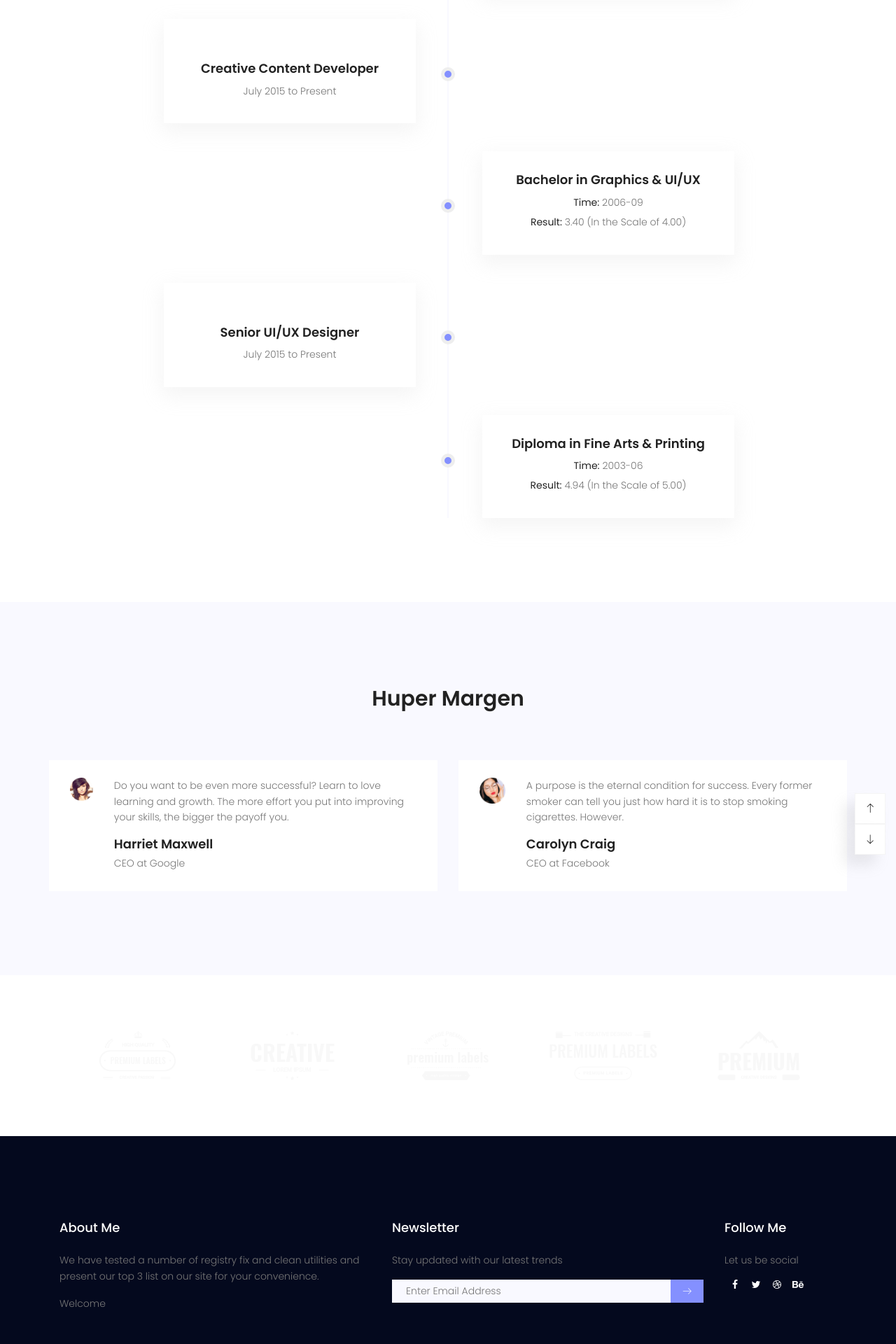
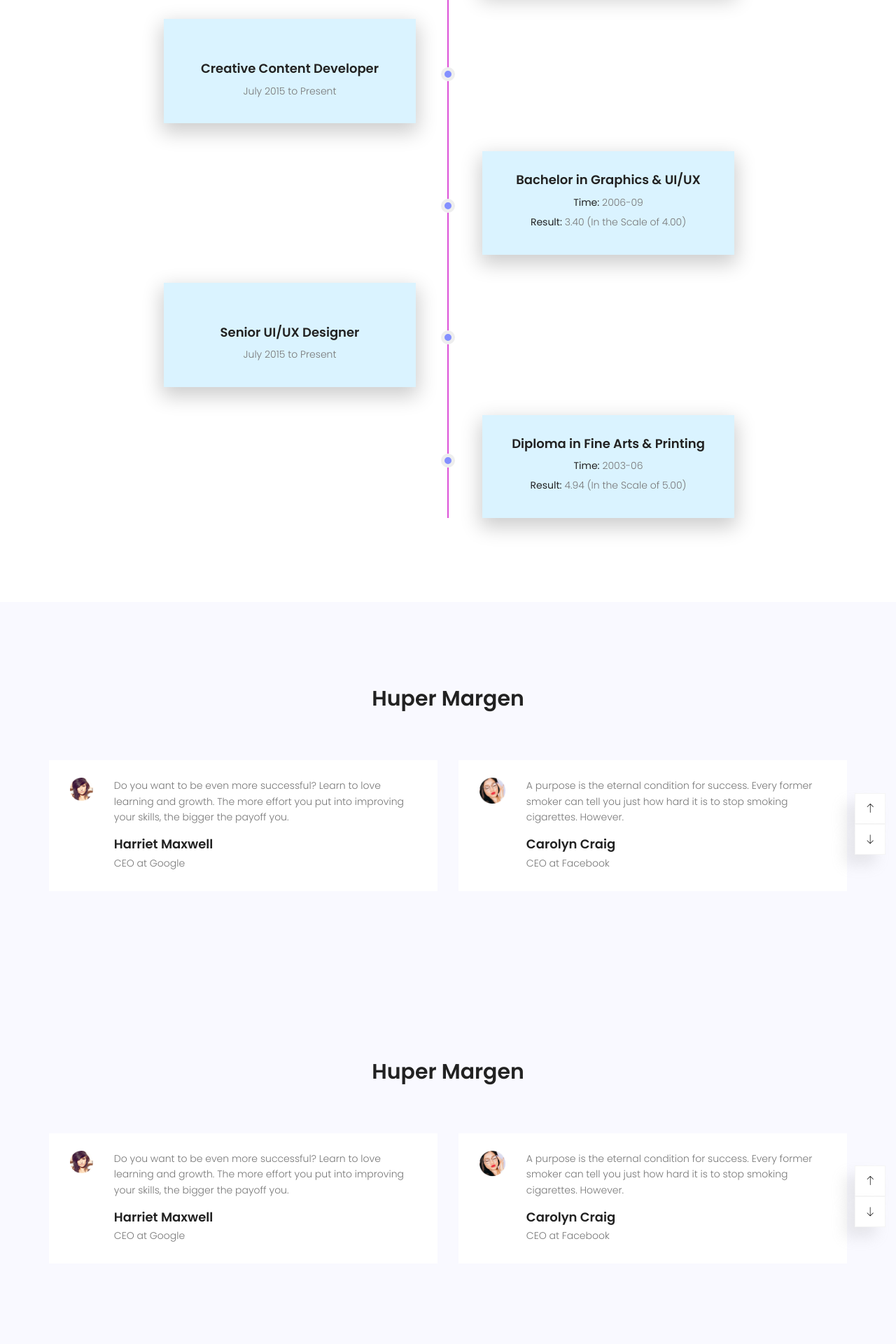
Before and after one commit to fosslk/SDF-Event-Page, a PHP site: page / in a window 1280 px wide. Shown: the part 2360-4280 px from the top of the page at 70% size. Run offline with PHP 8.4, Linux system fonts and the light colour scheme; some libraries are stand-ins or nearby versions.

Commit message:
change main css cards

```diff
--- a/css/main.css
+++ b/css/main.css
@@ -3092,7 +3092,7 @@ body.mobile-nav-active #mobile-nav-toggle {
 
 /*--------  End Skillbar Style  -------------*/
 .timeline ul li {
-  background: #f9f9ff;
+  background: #dc52d8;
   position: relative;
   margin: 0 auto;
   width: 2px;
@@ -3125,8 +3125,8 @@ body.mobile-nav-active #mobile-nav-toggle {
 }
 
 .timeline ul li .content {
-  background-color: white !important;
-  box-shadow: 0px 10px 27px 3px rgba(204, 204, 204, 0.2);
+  background-color: #daf3ff !important;
+  box-shadow: 0px 10px 27px 3px rgba(0, 0, 0, 0.2);
   position: relative;
   top: 7px;
   width: 360px;
--- a/htmlpack.php
+++ b/htmlpack.php
@@ -223,6 +223,46 @@
 		        </div>
 		    </section>
 
+		    <section id="location" class="testimonial-area section-gap">
+		        <div class="container">
+		            <div class="row d-flex justify-content-center">
+		                <div class="menu-content pb-70 col-lg-8">
+		                    <div class="title text-center">
+		                      <h2>Huper Margen</h2>
+		                    </div>
+		                </div>
+		            </div>
+		            <div class="row">
+		                <div class="active-testimonial">
+		                    <div class="single-testimonial item d-flex flex-row">
+		                        <div class="thumb">
+		                            <img class="img-fluid" src="img/elements/user1.png" alt="">
+		                        </div>
+		                        <div class="desc">
+		                            <p>
+		                                Do you want to be even more successful? Learn to love learning and growth. The more effort you put into improving your skills, the bigger the payoff you.
+		                            </p>
+		                            <h4>Harriet Maxwell</h4>
+		                            <p>CEO at Google</p>
+		                        </div>
+		                    </div>
+		                    <div class="single-testimonial item d-flex flex-row">
+		                        <div class="thumb">
+		                            <img class="img-fluid" src="img/elements/user2.png" alt="">
+		                        </div>
+		                        <div class="desc">
+		                            <p>
+		                                A purpose is the eternal condition for success. Every former smoker can tell you just how hard it is to stop smoking cigarettes. However.
+		                            </p>
+		                            <h4>Carolyn Craig</h4>
+		                            <p>CEO at Facebook</p>
+		                        </div>
+		                    </div>
+		                </div>
+		            </div>
+		        </div>
+		    </section>
+
 		    <!-- Start brands Area -->
 		    <section class="brands-area">
 		        <div class="container">
```
